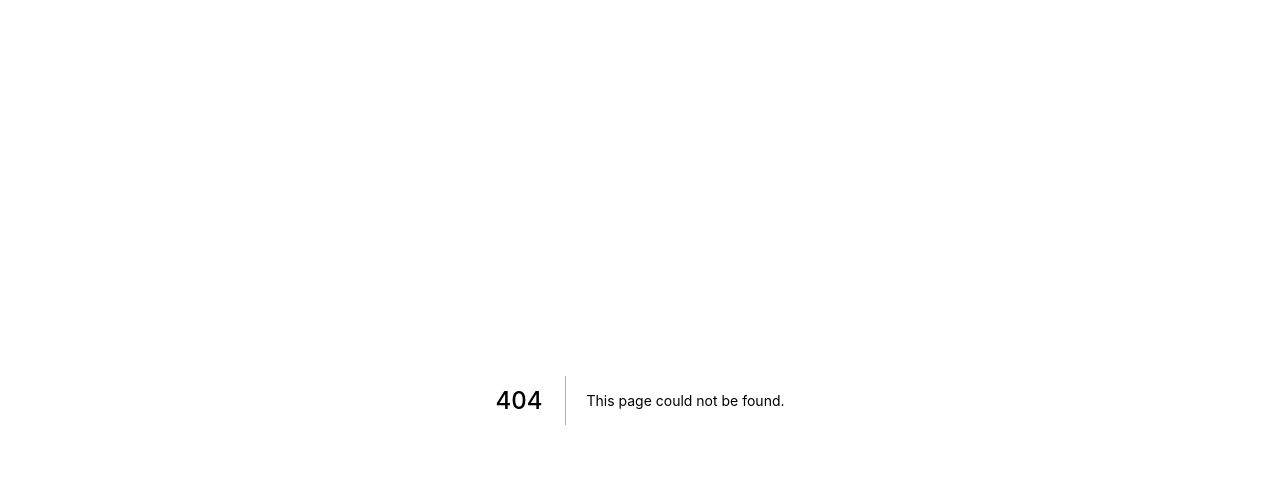
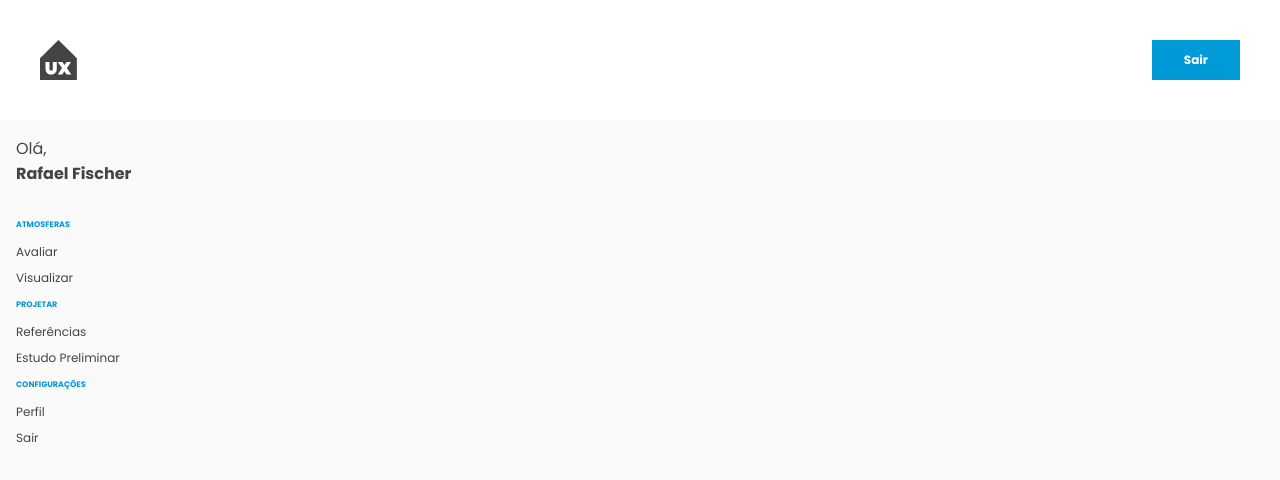
Before and after one commit to fischerafael/ux-arch-web-mvp, a Next.js app: page /app/dashboard in a window 1280 px wide. Before the commit this address had no page. Shown: the top 480 px of the page. Built offline with nearby package versions, Linux system fonts and the light colour scheme.

Commit message:
add navbar and sidemenu

```diff
--- a/pages/_app.tsx
+++ b/pages/_app.tsx
@@ -1,24 +1,12 @@
-import { createGlobalStyle, ThemeProvider } from 'styled-components'
-
-const GlobalStyle = createGlobalStyle`
-  body {
-    margin: 0;
-    padding: 0;
-    box-sizing: border-box;
-  }
-`
-
-const theme = {
-  colors: {
-    primary: '#0070f3',
-  },
-}
+import { ThemeProvider } from 'styled-components'
+import { GlobalStyle } from '../src/external/styles/global-style'
+import { theme } from '../src/external/styles/theme'
 
 export default function App({ Component, pageProps }) {
     return (
         <>
+            <ThemeProvider theme={theme}>
                 <GlobalStyle />
-      <ThemeProvider theme={theme}>
                 <Component {...pageProps} />
             </ThemeProvider>
         </>
--- a/pages/_document.tsx
+++ b/pages/_document.tsx
@@ -1,4 +1,4 @@
-import Document from 'next/document'
+import Document, { Head, Html, Main, NextScript } from 'next/document'
 import { ServerStyleSheet } from 'styled-components'
 
 export default class MyDocument extends Document {
@@ -10,7 +10,7 @@ export default class MyDocument extends Document {
             ctx.renderPage = () =>
                 originalRenderPage({
                     enhanceApp: (App) => (props) =>
-            sheet.collectStyles(<App {...props} />),
+                        sheet.collectStyles(<App {...props} />)
                 })
 
             const initialProps = await Document.getInitialProps(ctx)
@@ -21,10 +21,28 @@ export default class MyDocument extends Document {
                         {initialProps.styles}
                         {sheet.getStyleElement()}
                     </>
-        ),
+                )
             }
         } finally {
             sheet.seal()
         }
     }
+
+    render() {
+        return (
+            <Html lang="pt">
+                <Head>
+                    <link rel="preconnect" href="https://fonts.gstatic.com" />
+                    <link
+                        href="https://fonts.googleapis.com/css2?family=Poppins:wght@300;400;700;900&display=swap"
+                        rel="stylesheet"
+                    />
+                </Head>
+                <body>
+                    <Main />
+                    <NextScript />
+                </body>
+            </Html>
+        )
     }
+}
--- /dev/null
+++ b/pages/app/dashboard/index.tsx
@@ -0,0 +1,8 @@
+import React from 'react'
+import { Dashboard } from '../../../src/external/pages/dashboard'
+
+const index = () => {
+    return <Dashboard />
+}
+
+export default index
--- /dev/null
+++ b/src/external/components/design-system/input/index.tsx
@@ -0,0 +1,6 @@
+import styled from 'styled-components'
+
+export const DefaultButton = styled.button`
+    background: ${(props) => props.theme.colors.primary};
+    color: ${(props) => props.theme.colors.white};
+`
--- /dev/null
+++ b/src/external/components/design-system/layout/index.tsx
@@ -0,0 +1,12 @@
+import styled from 'styled-components'
+
+export const FlexContainer = styled.div`
+    display: flex;
+    align-items: center;
+    justify-content: center;
+`
+export const FourGridContainer = styled.div`
+    display: grid;
+    grid-template-columns: repeat(4, 1fr);
+    gap: 2rem;
+`
--- /dev/null
+++ b/src/external/components/design-system/typography/index.ts
@@ -0,0 +1,18 @@
+import styled from 'styled-components'
+
+export const Title = styled.h1``
+export const SubTitle = styled.h2`
+    font-size: 2rem;
+`
+export const Paragraph = styled.p`
+    font-size: 0.75rem;
+`
+export const SecondaryTitle = styled.h2`
+    font-weight: normal;
+    font-size: 1rem;
+`
+export const AnchorText = styled.a`
+    font-weight: normal;
+    font-size: 0.75rem;
+    text-decoration: none;
+`
--- /dev/null
+++ b/src/external/components/shared/DashboardBody/index.tsx
@@ -0,0 +1,20 @@
+import React from 'react'
+import { theme } from '../../../styles/theme'
+import { FourGridContainer } from '../../design-system/layout'
+import { SideMenu } from '../SideMenu'
+
+export const DashboardBody = () => {
+    return (
+        <FourGridContainer
+            as="main"
+            style={{
+                padding: '1rem',
+                background: theme.colors.background,
+                minHeight: '85vh',
+                alignItems: 'flex-start'
+            }}
+        >
+            <SideMenu />
+        </FourGridContainer>
+    )
+}
--- /dev/null
+++ b/src/external/components/shared/NavBar/index.tsx
@@ -0,0 +1,29 @@
+import React from 'react'
+import { theme } from '../../../styles/theme'
+import { DefaultButton } from '../../design-system/input'
+import { FlexContainer } from '../../design-system/layout'
+
+export const NavBar = () => {
+    return (
+        <FlexContainer as="header" style={{ padding: '0 1rem' }}>
+            <FlexContainer
+                as="nav"
+                style={{
+                    minHeight: '15vh',
+                    width: '100%',
+                    background: theme.colors.white,
+                    maxWidth: theme.width.xl,
+                    justifyContent: 'space-between'
+                }}
+            >
+                <FlexContainer
+                    as="img"
+                    src="/assets/logo/logo-short.svg"
+                    alt="logo-ux-arch"
+                />
+
+                <DefaultButton>Sair</DefaultButton>
+            </FlexContainer>
+        </FlexContainer>
+    )
+}
--- /dev/null
+++ b/src/external/components/shared/SideMenu/index.tsx
@@ -0,0 +1,86 @@
+import React from 'react'
+import { theme } from '../../../styles/theme'
+import { DefaultButton } from '../../design-system/input'
+import { FlexContainer } from '../../design-system/layout'
+import { AnchorText, SecondaryTitle } from '../../design-system/typography'
+
+export const SideMenu = () => {
+    return (
+        <FlexContainer as="aside" style={{ flexDirection: 'column' }}>
+            <FlexContainer
+                as="section"
+                style={{
+                    flexDirection: 'column',
+                    alignItems: 'flex-start',
+                    width: '100%'
+                }}
+            >
+                <SecondaryTitle>Olá,</SecondaryTitle>
+                <SecondaryTitle style={{ fontWeight: 'bold' }}>
+                    Rafael Fischer
+                </SecondaryTitle>
+            </FlexContainer>
+
+            <br />
+
+            <FlexContainer
+                style={{
+                    flexDirection: 'column',
+                    alignItems: 'flex-start',
+                    width: '100%'
+                }}
+            >
+                <SecondaryTitle
+                    style={{
+                        fontSize: '.5rem',
+                        fontWeight: 'bold',
+                        padding: '.5rem 0',
+                        color: theme.colors.primary
+                    }}
+                >
+                    ATMOSFERAS
+                </SecondaryTitle>
+                <AnchorText href="#" style={{ padding: '.25rem 0' }}>
+                    Avaliar
+                </AnchorText>
+                <AnchorText href="#" style={{ padding: '.25rem 0' }}>
+                    Visualizar
+                </AnchorText>
+
+                <SecondaryTitle
+                    style={{
+                        fontSize: '.5rem',
+                        fontWeight: 'bold',
+                        padding: '.5rem 0',
+                        color: theme.colors.primary
+                    }}
+                >
+                    PROJETAR
+                </SecondaryTitle>
+                <AnchorText href="#" style={{ padding: '.25rem 0' }}>
+                    Referências
+                </AnchorText>
+                <AnchorText href="#" style={{ padding: '.25rem 0' }}>
+                    Estudo Preliminar
+                </AnchorText>
+
+                <SecondaryTitle
+                    style={{
+                        fontSize: '.5rem',
+                        fontWeight: 'bold',
+                        padding: '.5rem 0',
+                        color: theme.colors.primary
+                    }}
+                >
+                    CONFIGURAÇÕES
+                </SecondaryTitle>
+                <AnchorText href="#" style={{ padding: '.25rem 0' }}>
+                    Perfil
+                </AnchorText>
+                <AnchorText href="#" style={{ padding: '.25rem 0' }}>
+                    Sair
+                </AnchorText>
+            </FlexContainer>
+        </FlexContainer>
+    )
+}
--- /dev/null
+++ b/src/external/pages/dashboard/index.tsx
@@ -0,0 +1,12 @@
+import React from 'react'
+import { DashboardBody } from '../../components/shared/DashboardBody'
+import { NavBar } from '../../components/shared/NavBar'
+
+export const Dashboard = () => {
+    return (
+        <>
+            <NavBar />
+            <DashboardBody />
+        </>
+    )
+}
--- /dev/null
+++ b/src/external/styles/global-style/index.ts
@@ -0,0 +1,34 @@
+import { createGlobalStyle, css } from 'styled-components'
+
+export const GlobalStyle = createGlobalStyle`
+  ${() => resetCSS}
+`
+
+const resetCSS = css`
+    *,
+    html,
+    body {
+        margin: 0;
+        padding: 0;
+        box-sizing: border-box;
+        font-family: 'Poppins', Arial, Helvetica, sans-serif;
+        font-size: 16px;
+        color: ${(props) => props.theme.colors.contrast};
+    }
+    button {
+        display: flex;
+        align-items: center;
+        justify-content: center;
+        outline: none;
+        cursor: pointer;
+        border: none;
+        padding: 0 2rem;
+        height: 2.5rem;
+        font-weight: bold;
+        font-size: 0.75rem;
+        transition: 0.5s;
+        &:hover {
+            filter: grayscale(100);
+        }
+    }
+`
--- /dev/null
+++ b/src/external/styles/theme/index.ts
@@ -0,0 +1,18 @@
+const width = {
+    xl: '1200px',
+    lg: '900px',
+    md: '600px',
+    sm: '450px'
+}
+
+const colors = {
+    white: '#ffffff',
+    primary: '#009AD9',
+    contrast: '#444444',
+    background: '#fafafa'
+}
+
+export const theme = {
+    colors,
+    width
+}
```
Also changed, not shown: public/assets/logo/logo-short.svg (added), 1 other file (tests, documents, lock files or other folders). Lines whose indentation alone changed are shown as unchanged.
